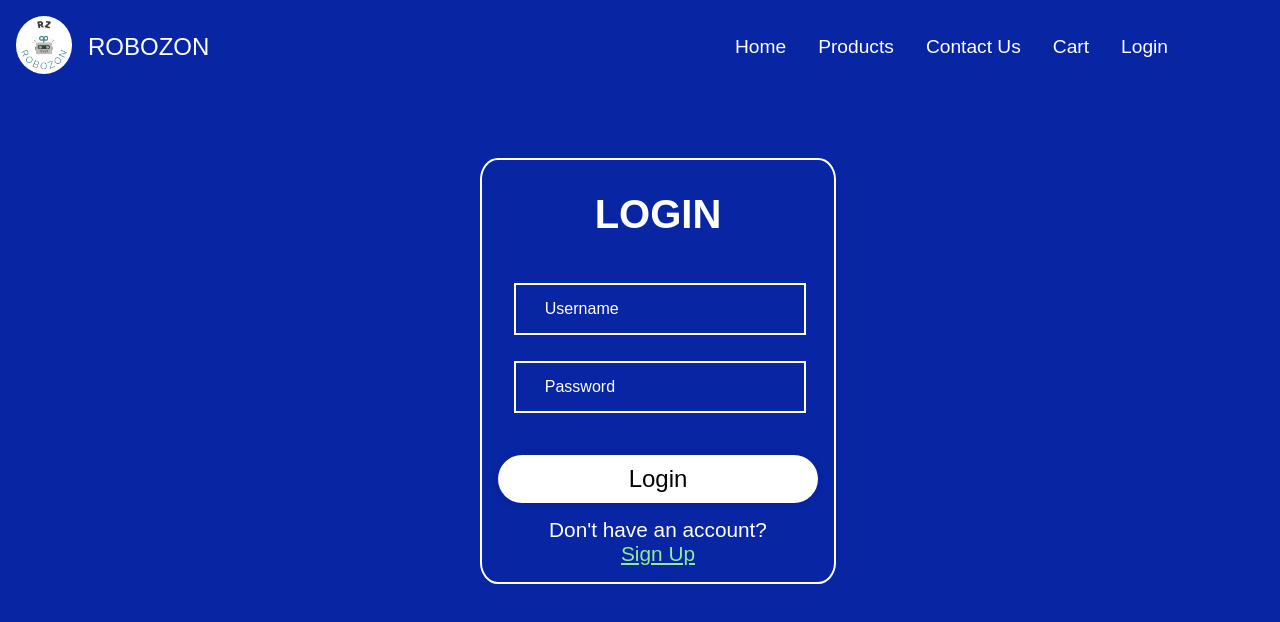
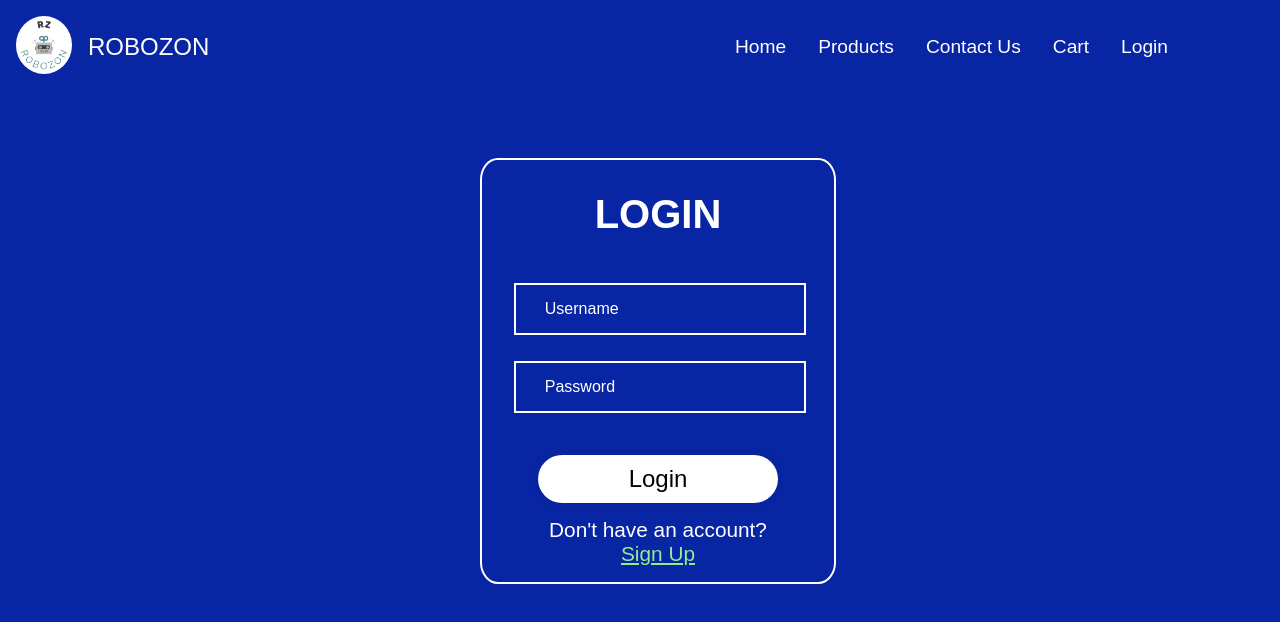
Before and after one commit to MeetRaut/Robozon_react, a React (Vite) app in the folder frontend/: page /login in a window 1280 px wide. Shown: the top 622 px of the page. Built offline with nearby package versions, Linux system fonts and the light colour scheme.

Commit message:
update notification

```diff
--- a/frontend/package.json
+++ b/frontend/package.json
@@ -13,6 +13,7 @@
     "@emailjs/browser": "^4.3.3",
     "emailjs": "^4.0.3",
     "emailjs-com": "^3.2.0",
+    "notistack": "^3.0.1",
     "react": "^18.2.0",
     "react-dom": "^18.2.0",
     "react-router-dom": "^6.22.3"
--- a/frontend/src/pages/contactus.jsx
+++ b/frontend/src/pages/contactus.jsx
@@ -1,5 +1,6 @@
 import React, { useState, useRef } from 'react';
 import emailjs from 'emailjs-com';
+import { useSnackbar } from "notistack";
 import './css/contactus.css';
 
 function Contactus(){
@@ -7,6 +8,8 @@ function Contactus(){
   const [email, setEmail] = useState('');
   const [message, setMessage] = useState('');
   const form = useRef();
+  // For alerts
+  const { enqueueSnackbar } = useSnackbar();
 
   const handleSubmit = (event) => {
     event.preventDefault();
@@ -15,9 +18,13 @@ function Contactus(){
         .then(
             (response) => {
                 console.log('SUCCESS!', response.status, response.text);
+                // Alert if email is sent
+                enqueueSnackbar("Email sent successfully!!!", {variant: 'success'});
             },
             (error) => {
                 console.log('FAILED...', error);
+                // Alert if theres any error
+                enqueueSnackbar("Error", {variant: 'error'});
             }
         );
     console.log('Name:', name);
--- a/frontend/src/pages/css/login.css
+++ b/frontend/src/pages/css/login.css
@@ -45,7 +45,7 @@
 }
 
 .login-input .btn{
-    width: 100%;
+    width: 75%;
     height: 12%;
     background: #fff;
     border: none;
@@ -57,6 +57,8 @@
     color: black;
     margin-top: 2rem;
     margin-bottom: 15px;
+    position: relative;
+    left: 12.5%;
 }
 
 .login-input .register-link{
```
Also changed, not shown: 1 other file (tests, documents, lock files or other folders).
